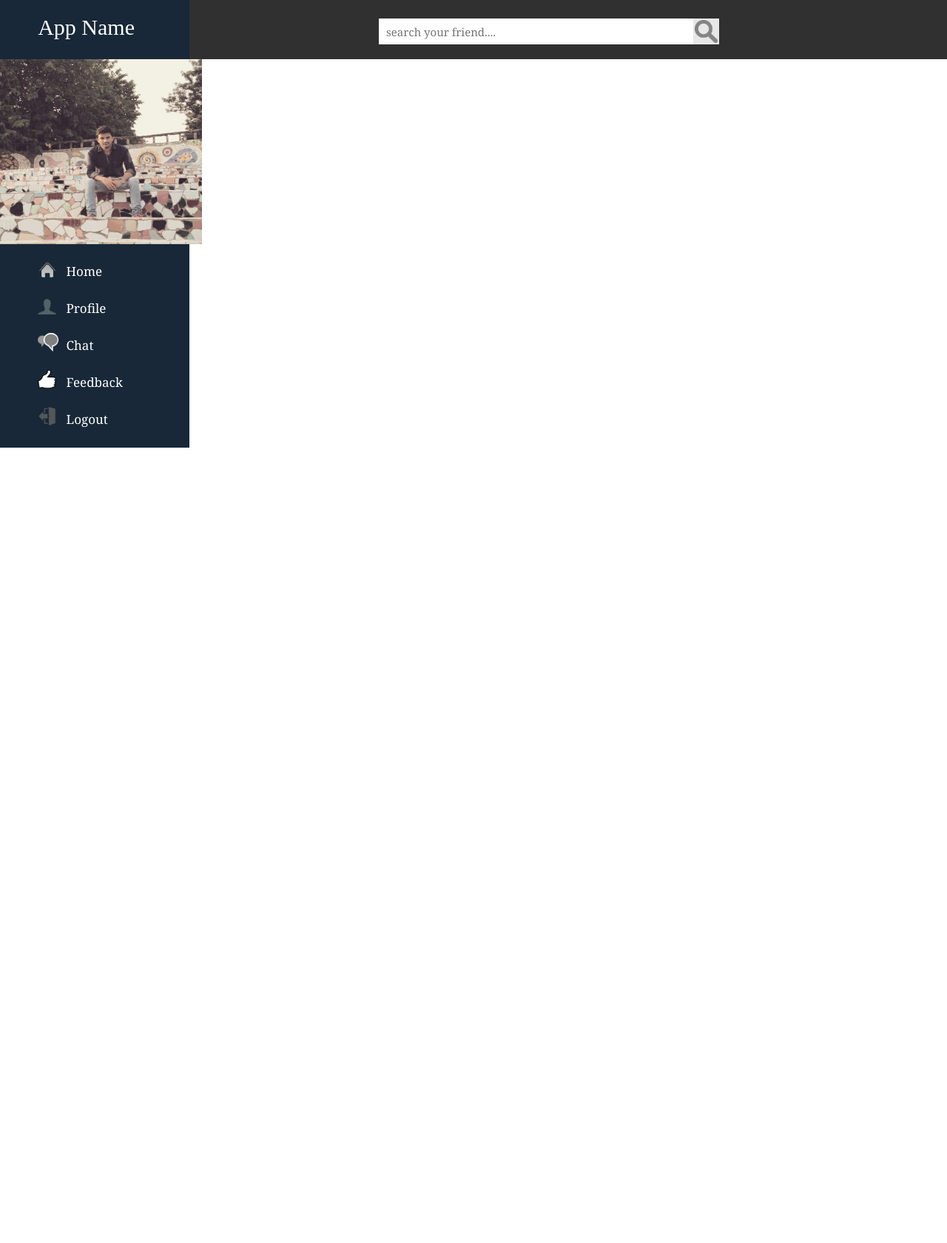
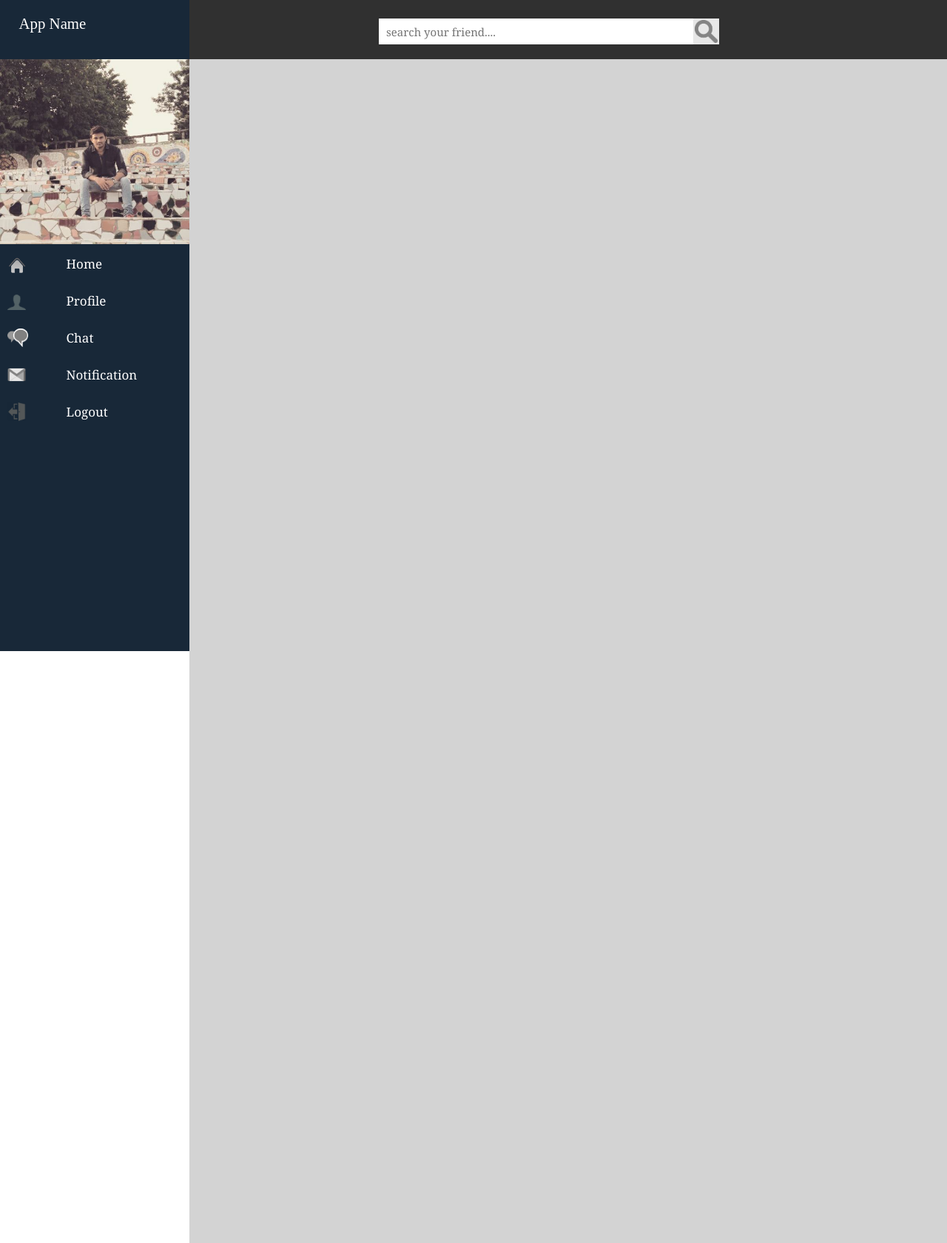
Before and after one commit to CSEC-NITH/Event-Alerts, a PHP site: page /home.html in a window 1280 px wide. Shown: the whole page at 74% size. Before the commit the page ends 605 px from the top, so only its background shows below. Run offline with PHP 8.4, Linux system fonts and the light colour scheme.

Commit message:
added respinsiveness in home.html

```diff
--- a/css/home.css
+++ b/css/home.css
@@ -13,6 +13,7 @@
 	/*background: green;*/
 	width: 100%;
 	height: 80px;
+	position: fixed;
 }
 
 .appName{
@@ -23,11 +24,11 @@
 }
 
 .appName>span{
-	font-size: 30px;
+	font-size: 130%;
 	color: white;
 	/*background: green;*/
 	position: absolute;
-	left: 4%;
+	left: 2%;
 	top: 20px;
 }
 
@@ -62,8 +63,10 @@
 
 .sideBar{
 	width: 20%;
-	height: 525px;
+	height: 100%;
 	background: #182838;
+	position: fixed;
+	top:80px;
 }
 
 .profile_image{
@@ -90,7 +93,8 @@
 	/*background: green;*/
 	color: white;
 	font: 18px georgia;
-	margin-top: 10px;
+
+
 }
 
 .list_element{
@@ -110,23 +114,23 @@
 }
 
 .home{
-	top: 350px;
+
 }
 
 .profile{
-	top: 400px;
+
 }
 
 .chat{
-	top: 450px;
+
 }
 
 .feedback{
-	top: 500px;
+
 }
 
 .logout{
-	top: 550px;
+
 }
 
 .list_element>a{
@@ -135,3 +139,29 @@
 	margin-left: 35%;
 	font: 17px georgia;
 }
+
+.mainContent {
+	background-color: #D3D3D3;
+	width: 80%;
+	height: 1600px;
+	position: relative;
+	left: 20%;
+	top: 80px;
+	z-index: -2;
+}
+@media(max-width: 700px){
+	.sideBar{
+	width: 140px;
+
+}
+.mainContent {
+
+
+	left: 21%;
+
+}
+.list{
+	margin-top: -60px;
+}
+
+}
--- a/home.html
+++ b/home.html
@@ -8,7 +8,7 @@
 <body>
 	<div class="main">
 		<div class="header">
-			<div class="appName"><span>App Name</span></div>
+			<div class="appName" ><span>App Name</span></div>
 			<div class="search">
 				<input type="text" name="searchBar" class="searchBar" placeholder="search your friend....">
 				<img src="images/search-btn.png" width="30px" height="30px">
@@ -17,15 +17,18 @@
 
 		<div class="sideBar">
 			<div class="profile_image">
-				<img src="./images/nitin.jpg" width="273px" height="250px">
+				<img src="./images/nitin.jpg" width="100%" >
 			</div>
 			<div class="list">
 				<div class="list_element"><img src="./images/home.png" width="25px" height="25px" class="home"><a href="#">Home</a></div>
 				<div class="list_element"><img src="./images/profile.png" width="25px" height="25px" class="profile"><a href="#">Profile</a></div>
 				<div class="list_element"><img src="./images/chat.png" width="28px" height="25px" class="chat"><a href="#">Chat</a></div>
-				<div class="list_element"><img src="./images/feedback.png" width="25px" height="25px" class="feedback"><a href="#">Feedback</a></div>
+				<div class="list_element"><img src="./images/notification.png" width="25px" height="25px" class="notification"><a href="#">Notification</a></div>
 				<div class="list_element"><img src="./images/logout.png" width="25px" height="25px" class="logout"><a href="#">Logout</a></div>
 			</div>
+		</div>
+		<div class = "mainContent">
+
 		</div>
 	</div>
 </body>
```
Also changed, not shown: images/bell-icon-6.png (added), images/notification.png (added).
